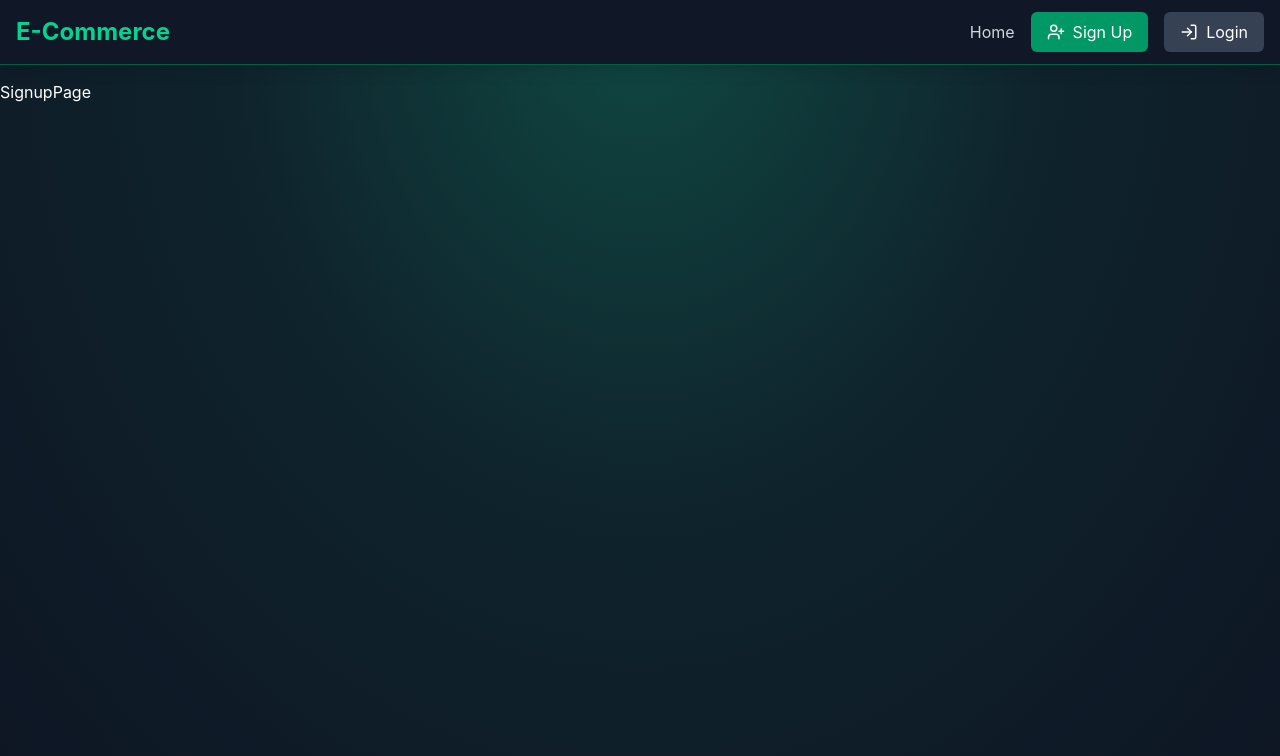
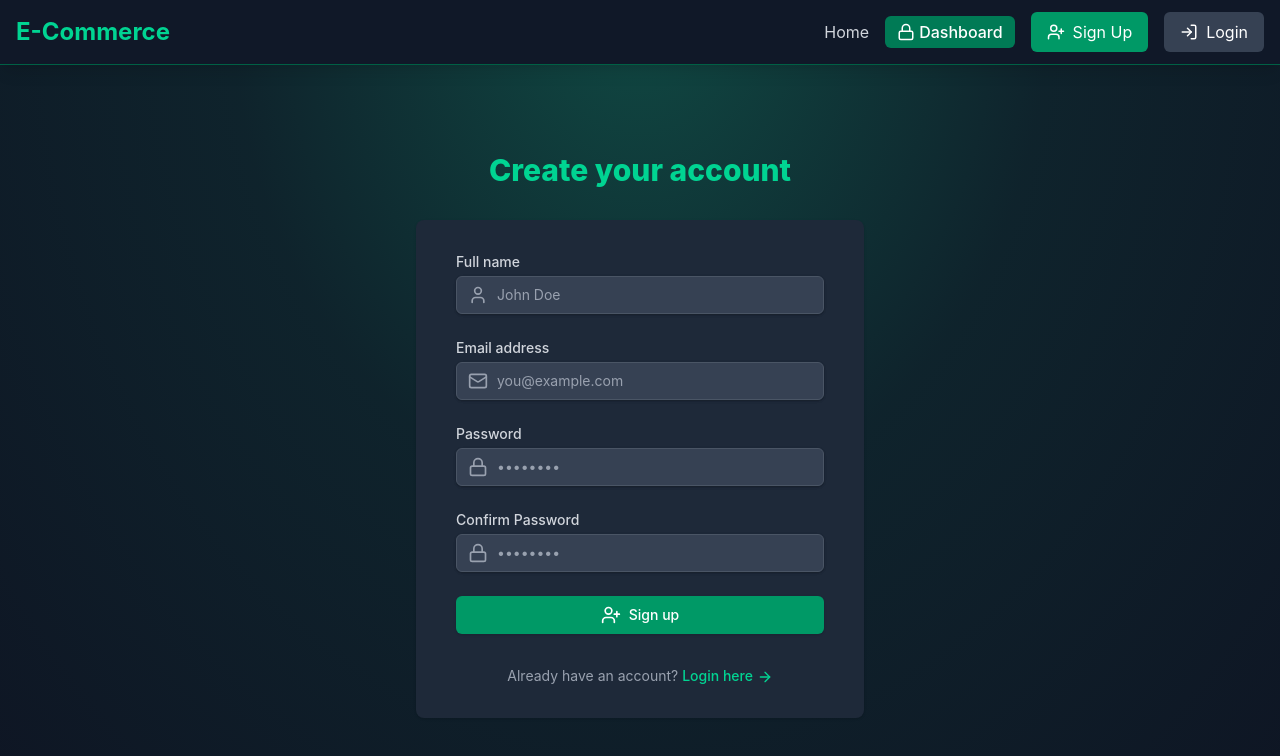
Before and after one commit to yassiraittata/Mern_ecom_store, a React app in the folder frontend/: page /signup in a window 1280 px wide. Shown: the top 756 px of the page. Built offline with nearby package versions, Linux system fonts and the light colour scheme; the HTML template or start-up script is replaced by a standard one.

Commit message:
create signup page

```diff
--- a/frontend/src/components/NavBar.jsx
+++ b/frontend/src/components/NavBar.jsx
@@ -4,7 +4,7 @@
 
 const Navbar = () => {
   const [user, setUser] = useState(false); // Simulate user authentication status
-  const [isAdmin, setIsAdmin] = useState(false); // Simulate admin status
+  const [isAdmin, setIsAdmin] = useState(true); // Simulate admin status
   const cart = [{ id: 1, name: "Product 1", quantity: 2 }]; // Simulate cart items
 
   const logout = () => {
--- a/frontend/src/pages/SignupPage.jsx
+++ b/frontend/src/pages/SignupPage.jsx
@@ -1,7 +1,194 @@
-import React from "react";
+import { useState } from "react";
+import { Link } from "react-router-dom";
+import { UserPlus, Mail, Lock, User, ArrowRight, Loader } from "lucide-react";
+import { motion } from "framer-motion";
 
-const SignupPage = () => {
-  return <div>SignupPage</div>;
+const SignUpPage = () => {
+  const [formData, setFormData] = useState({
+    name: "",
+    email: "",
+    password: "",
+    confirmPassword: "",
+  });
+
+  const loading = false;
+
+  function signup(data) {
+    console.log("Signing up with data:", data);
+  }
+
+  const handleSubmit = (e) => {
+    e.preventDefault();
+    signup(formData);
+  };
+
+  return (
+    <div className="flex flex-col justify-center py-12 sm:px-6 lg:px-8">
+      <motion.div
+        className="sm:mx-auto sm:w-full sm:max-w-md"
+        initial={{ opacity: 0, y: -20 }}
+        animate={{ opacity: 1, y: 0 }}
+        transition={{ duration: 0.8 }}
+      >
+        <h2 className="mt-6 text-center text-3xl font-extrabold text-emerald-400">
+          Create your account
+        </h2>
+      </motion.div>
+
+      <motion.div
+        className="mt-8 sm:mx-auto sm:w-full sm:max-w-md"
+        initial={{ opacity: 0, y: 20 }}
+        animate={{ opacity: 1, y: 0 }}
+        transition={{ duration: 0.8, delay: 0.2 }}
+      >
+        <div className="bg-gray-800 py-8 px-4 shadow sm:rounded-lg sm:px-10">
+          <form onSubmit={handleSubmit} className="space-y-6">
+            <div>
+              <label
+                htmlFor="name"
+                className="block text-sm font-medium text-gray-300"
+              >
+                Full name
+              </label>
+              <div className="mt-1 relative rounded-md shadow-sm">
+                <div className="absolute inset-y-0 left-0 pl-3 flex items-center pointer-events-none">
+                  <User className="h-5 w-5 text-gray-400" aria-hidden="true" />
+                </div>
+                <input
+                  id="name"
+                  type="text"
+                  required
+                  value={formData.name}
+                  onChange={(e) =>
+                    setFormData({ ...formData, name: e.target.value })
+                  }
+                  className="block w-full px-3 py-2 pl-10 bg-gray-700 border border-gray-600 rounded-md shadow-sm
+									 placeholder-gray-400 focus:outline-none focus:ring-emerald-500 focus:border-emerald-500 sm:text-sm"
+                  placeholder="John Doe"
+                />
+              </div>
+            </div>
+
+            <div>
+              <label
+                htmlFor="email"
+                className="block text-sm font-medium text-gray-300"
+              >
+                Email address
+              </label>
+              <div className="mt-1 relative rounded-md shadow-sm">
+                <div className="absolute inset-y-0 left-0 pl-3 flex items-center pointer-events-none">
+                  <Mail className="h-5 w-5 text-gray-400" aria-hidden="true" />
+                </div>
+                <input
+                  id="email"
+                  type="email"
+                  required
+                  value={formData.email}
+                  onChange={(e) =>
+                    setFormData({ ...formData, email: e.target.value })
+                  }
+                  className=" block w-full px-3 py-2 pl-10 bg-gray-700 border border-gray-600
+									rounded-md shadow-sm
+									 placeholder-gray-400 focus:outline-none focus:ring-emerald-500
+									 focus:border-emerald-500 sm:text-sm"
+                  placeholder="you@example.com"
+                />
+              </div>
+            </div>
+
+            <div>
+              <label
+                htmlFor="password"
+                className="block text-sm font-medium text-gray-300"
+              >
+                Password
+              </label>
+              <div className="mt-1 relative rounded-md shadow-sm">
+                <div className="absolute inset-y-0 left-0 pl-3 flex items-center pointer-events-none">
+                  <Lock className="h-5 w-5 text-gray-400" aria-hidden="true" />
+                </div>
+                <input
+                  id="password"
+                  type="password"
+                  required
+                  value={formData.password}
+                  onChange={(e) =>
+                    setFormData({ ...formData, password: e.target.value })
+                  }
+                  className=" block w-full px-3 py-2 pl-10 bg-gray-700 border border-gray-600
+									rounded-md shadow-sm placeholder-gray-400 focus:outline-none focus:ring-emerald-500 focus:border-emerald-500 sm:text-sm"
+                  placeholder="••••••••"
+                />
+              </div>
+            </div>
+
+            <div>
+              <label
+                htmlFor="confirmPassword"
+                className="block text-sm font-medium text-gray-300"
+              >
+                Confirm Password
+              </label>
+              <div className="mt-1 relative rounded-md shadow-sm">
+                <div className="absolute inset-y-0 left-0 pl-3 flex items-center pointer-events-none">
+                  <Lock className="h-5 w-5 text-gray-400" aria-hidden="true" />
+                </div>
+                <input
+                  id="confirmPassword"
+                  type="password"
+                  required
+                  value={formData.confirmPassword}
+                  onChange={(e) =>
+                    setFormData({
+                      ...formData,
+                      confirmPassword: e.target.value,
+                    })
+                  }
+                  className=" block w-full px-3 py-2 pl-10 bg-gray-700 border
+									 border-gray-600 rounded-md shadow-sm placeholder-gray-400 focus:outline-none focus:ring-emerald-500 focus:border-emerald-500 sm:text-sm"
+                  placeholder="••••••••"
+                />
+              </div>
+            </div>
+
+            <button
+              type="submit"
+              className="w-full flex justify-center py-2 px-4 border border-transparent
+							rounded-md shadow-sm text-sm font-medium text-white bg-emerald-600
+							 hover:bg-emerald-700 focus:outline-none focus:ring-2 focus:ring-offset-2
+							  focus:ring-emerald-500 transition duration-150 ease-in-out disabled:opacity-50"
+              disabled={loading}
+            >
+              {loading ? (
+                <>
+                  <Loader
+                    className="mr-2 h-5 w-5 animate-spin"
+                    aria-hidden="true"
+                  />
+                  Loading...
+                </>
+              ) : (
+                <>
+                  <UserPlus className="mr-2 h-5 w-5" aria-hidden="true" />
+                  Sign up
+                </>
+              )}
+            </button>
+          </form>
+
+          <p className="mt-8 text-center text-sm text-gray-400">
+            Already have an account?{" "}
+            <Link
+              to="/login"
+              className="font-medium text-emerald-400 hover:text-emerald-300"
+            >
+              Login here <ArrowRight className="inline h-4 w-4" />
+            </Link>
+          </p>
+        </div>
+      </motion.div>
+    </div>
+  );
 };
-
-export default SignupPage;
+export default SignUpPage;
```
